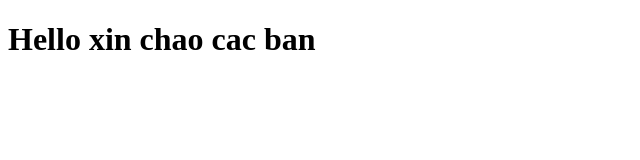
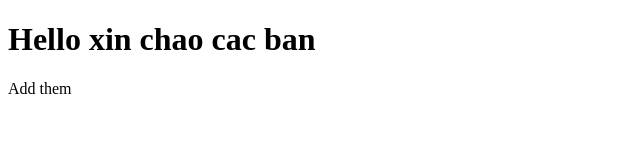
Before and after one commit to lehuudoUIT/DemoGit2, a plain HTML site: page index.html in a window 1280 px wide. Shown: the full height of the page, 0-640 px from the left. Drawn offline with Linux system fonts and the light colour scheme.

Commit message:
add them

```diff
--- a/index.html
+++ b/index.html
@@ -7,5 +7,6 @@
   </head>
   <body>
     <h1>Hello xin chao cac ban</h1>
+    <p>Add them</p>
   </body>
 </html>
```
